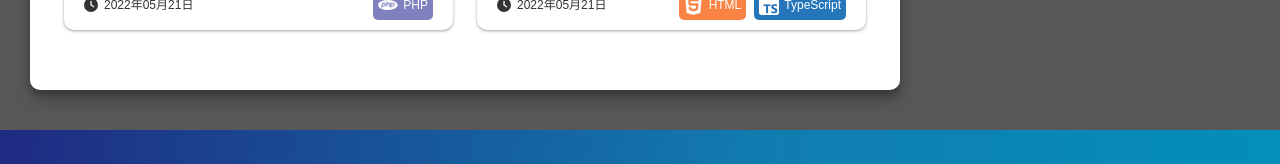
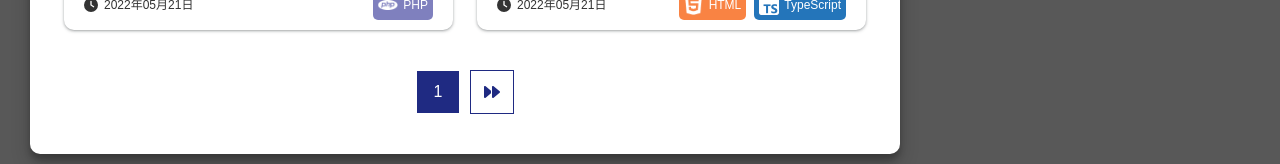
Before and after one commit to Ryoh96/tekrog, a Next.js app: page /test-top in a window 1280 px wide. Shown: the part 2867-3031 px from the top of the page. Built offline with nearby package versions, Linux system fonts and the light colour scheme.

Commit message:
Implemented Numeric Pager

```diff
--- /dev/null
+++ b/src/components/atoms/NumericPagerItem.tsx
@@ -0,0 +1,33 @@
+import type { ReactNode } from 'react'
+import styled from 'styled-components'
+
+type NumericPagerItem = {
+  children: ReactNode
+  current?: boolean
+}
+
+const NumericPagerItemWrapper = styled.div<{ current: boolean }>`
+  display: grid;
+  place-content: center;
+  width: 44px;
+  height: 44px;
+  color: ${({ current }) => (current ? '#fff' : '#1f2a82')};
+  background-color: ${({ current }) => (current ? '#1f2a82' : '#fff')};
+  cursor: pointer;
+  transition: all 0.3s;
+  z-index: 1;
+  border: 1px solid currentColor;
+
+  &:hover {
+    transform: scale(1.05);
+    z-index: 2;
+    box-shadow: 0 19px 38px rgba(0, 0, 0, 0.3), 0 15px 12px rgba(0, 0, 0, 0.22);
+  }
+`
+
+const NumericPagerItem = ({ children, current = false }: NumericPagerItem) => {
+  console.log(777777, current)
+  return <NumericPagerItemWrapper current={current}>{children}</NumericPagerItemWrapper>
+}
+
+export default NumericPagerItem
--- a/src/components/organisms/MainTop.tsx
+++ b/src/components/organisms/MainTop.tsx
@@ -4,9 +4,12 @@ import styled from 'styled-components'
 import type { PostConnection } from '@/graphql/generated/graphql'
 
 import Card from './Card'
+import NumericPager from './NumericPager'
 
 type MainTopProps = {
-  posts: PostConnection & {edges: {cursor: string}[]}
+  posts: PostConnection & { edges: { cursor: string }[] }
+  totalPages: number
+  current?: number
 }
 
 const CardWrapper = styled.div`
@@ -19,14 +22,18 @@ const CardWrapper = styled.div`
 
 const MainTopWrapper = styled.div``
 
-const MainTop = ({ posts }: MainTopProps) => {
+const NumericPagerWrapper = styled.div`
+  margin-block-start: 40px;
+`
+
+const MainTop = ({ posts, totalPages, current = 1 }: MainTopProps) => {
   return (
     <MainTopWrapper>
       <CardWrapper>
         {posts.nodes.map((node) => (
           <Link key={node.uri} href={node.uri}>
             <Card
-            key={node.uri}
+              key={node.uri}
               title={node.title}
               categories={node.categories.nodes}
               date={node.date}
@@ -36,6 +43,9 @@ const MainTop = ({ posts }: MainTopProps) => {
           </Link>
         ))}
       </CardWrapper>
+      <NumericPagerWrapper>
+        <NumericPager total={totalPages} current={current} />
+      </NumericPagerWrapper>
     </MainTopWrapper>
   )
 }
--- /dev/null
+++ b/src/components/organisms/NumericPager.tsx
@@ -0,0 +1,47 @@
+import { faBackward, faForward } from '@fortawesome/free-solid-svg-icons'
+import { FontAwesomeIcon } from '@fortawesome/react-fontawesome'
+import Link from 'next/link'
+import styled from 'styled-components'
+
+import NumericPagerItem from '@/components/atoms/NumericPagerItem'
+
+type NumericPagerProps = {
+  total: number
+  current: number
+}
+
+const NumericPagerWrapper = styled.div`
+  display: flex;
+  gap: 10px;
+  justify-content: center;
+`
+
+const NumericPager = ({ total, current }: NumericPagerProps) => {
+  return (
+    <NumericPagerWrapper>
+      {current !== 1 && (
+        <Link href="/">
+          <NumericPagerItem>
+            <FontAwesomeIcon icon={faBackward} />
+          </NumericPagerItem>
+        </Link>
+      )}
+      {[...Array(total)].map((_, index) => (
+        <Link href={index === 0 ? '/' :`/page/${index + 1}`} key={index}>
+          <NumericPagerItem current={current === index + 1 ? true : false}>
+            {index + 1}
+          </NumericPagerItem>
+        </Link>
+      ))}
+      {current !== total && (
+        <Link href={`page/${total}`}>
+          <NumericPagerItem>
+            <FontAwesomeIcon icon={faForward} />
+          </NumericPagerItem>
+        </Link>
+      )}
+    </NumericPagerWrapper>
+  )
+}
+
+export default NumericPager
```
Also changed, not shown: src/pages/index.tsx (+14 -7 lines), src/pages/page/[id].tsx (+8 -2 lines).
